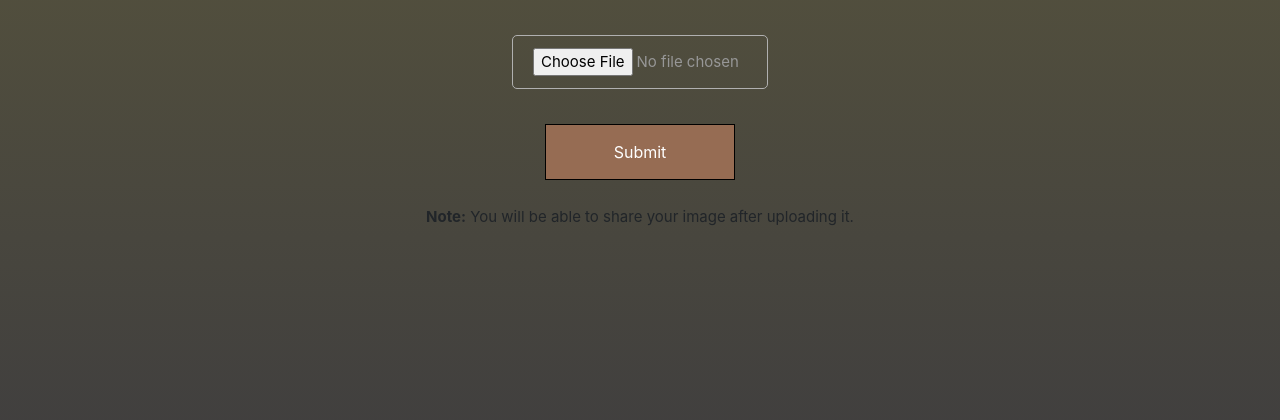
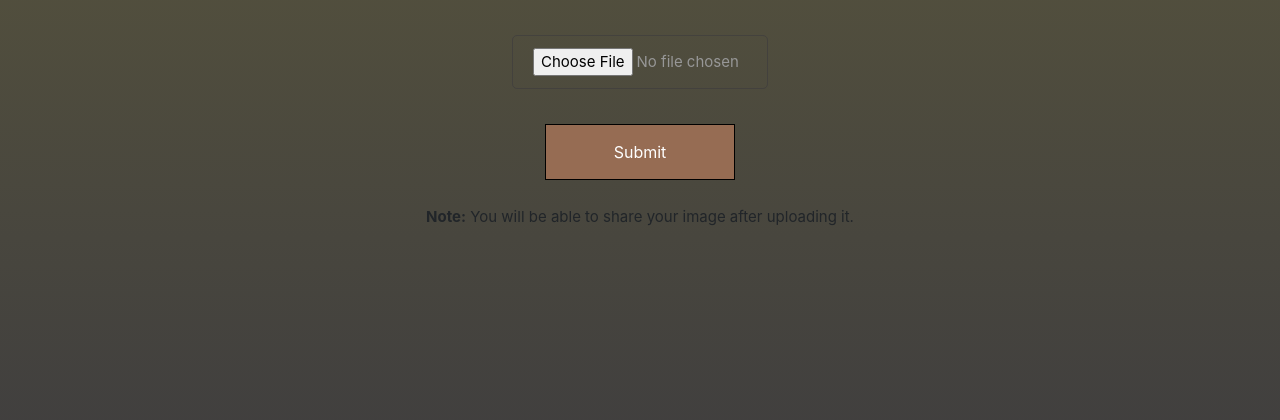
Before and after one commit to GabrielMares00/SITUE, a PHP site: page /image-uploader.html in a window 1280 px wide. Shown: the part 400-820 px from the top of the page. Run offline with PHP 8.4, Linux system fonts and the light colour scheme.

Commit message:
Made image input border more stylish

```diff
--- a/Style/image-uploader.css
+++ b/Style/image-uploader.css
@@ -3,6 +3,7 @@ input[type=file] {
     padding: 12px 20px;
     margin: 8px 0;
     border-radius: 5px;
+    border-color:  rgba(60,59,63,0.6);
     align-items: center;
     text-align: center;
 }
```
